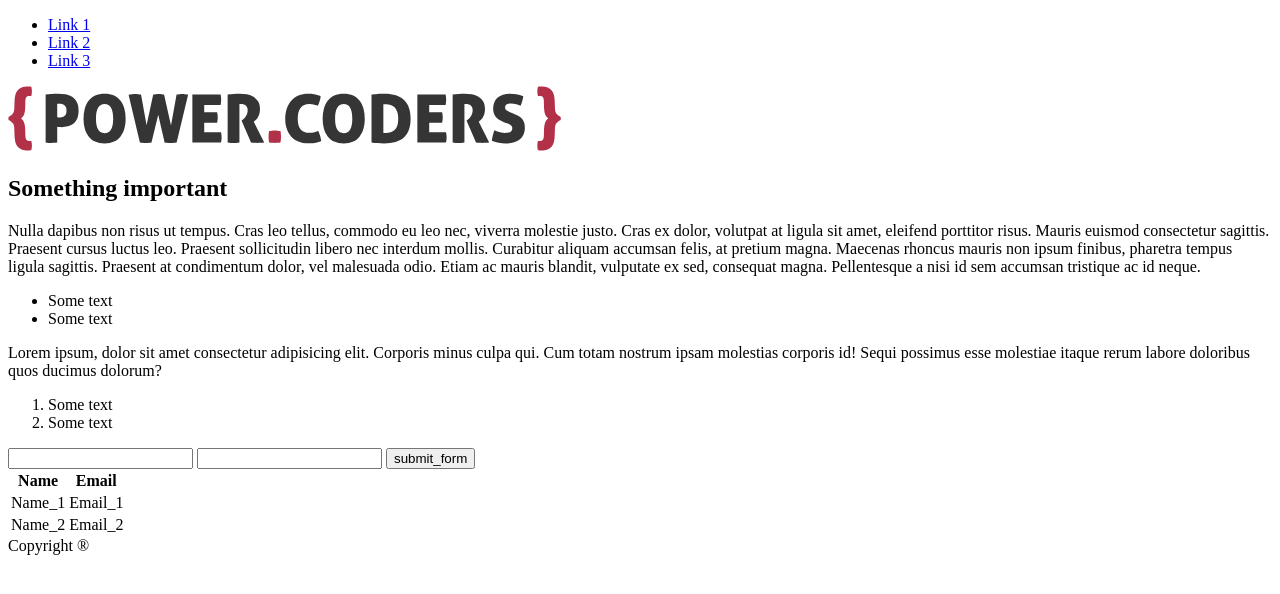
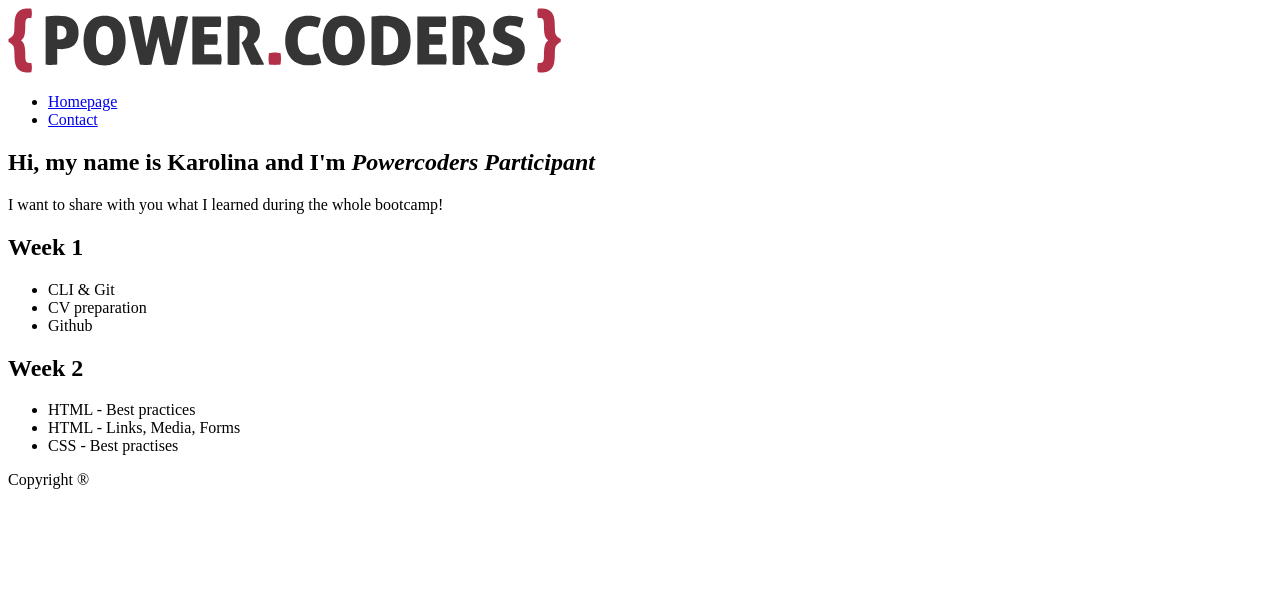
Before and after one commit to KarolinaKotwica/Powercoders-Karolina, a plain HTML site: page week02/html-exercise-1/index.html in a window 1280 px wide. Drawn offline with Linux system fonts and the light colour scheme.

Commit message:
Create new file contact.html

```diff
--- a/week02/html-exercise-1/index.html
+++ b/week02/html-exercise-1/index.html
@@ -10,51 +10,35 @@
     </head>
     <body>
         <header>
+            <img src="powercoders-logo.svg" alt="">
             <nav>
                 <ul>
-                    <li><a href="#">Link 1</a></li>
-                    <li><a href="#">Link 2</a></li>
-                    <li><a href="#">Link 3</a></li>
+                    <li><a href="index.html">Homepage</a></li>
+                    <li><a href="contact.html">Contact</a></li>
                 </ul>
             </nav>
         </header>
         <article>
-            <img src="powercoders-logo.svg" alt="">
-            <h1>Something important</h1>
-            <p>
-                Nulla dapibus non risus ut tempus. Cras leo tellus, commodo eu leo nec, viverra molestie justo. Cras ex dolor, volutpat at ligula sit amet, eleifend porttitor risus. Mauris euismod consectetur sagittis. Praesent cursus luctus leo. Praesent sollicitudin libero nec interdum mollis. Curabitur aliquam accumsan felis, at pretium magna. Maecenas rhoncus mauris non ipsum finibus, pharetra tempus ligula sagittis. Praesent at condimentum dolor, vel malesuada odio. Etiam ac mauris blandit, vulputate ex sed, consequat magna. Pellentesque a nisi id sem accumsan tristique ac id neque.
-                <ul>
-                    <li>Some text</li>
-                    <li>Some text</li>
-                </ul>
-            </p>
-            <p>
-                Lorem ipsum, dolor sit amet consectetur adipisicing elit. Corporis minus culpa qui. Cum totam nostrum ipsam molestias corporis id! Sequi possimus esse molestiae itaque rerum labore doloribus quos ducimus dolorum?
-                <ol>
-                    <li>Some text</li>
-                    <li>Some text</li>
-                </ol>
-            </p>
+
+            <h1>Hi, my name is Karolina and I'm <em>Powercoders Participant</em></h1>
+
+            <p>I want to share with you what I learned during the whole bootcamp!</p>
+            <h2>Week 1</h2>
+            <ul>
+                <li>CLI & Git</li>
+                <li>CV preparation</li>
+                <li>Github</li>
+            </ul>
+
+            <h2>Week 2</h2>
+            <ul>
+                <li>HTML - Best practices</li>
+                <li>HTML - Links, Media, Forms</li>
+                <li>CSS - Best practises</li>
+            </ul>
+
         </article>
-        <form action="#">
-            <input type="text" name="name" id="name">
-            <input type="email" name="email" id="email">
-            <input type="submit" value="submit_form">
-        </form>
-        <table>
-            <tr>
-                <th>Name</th>
-                <th>Email</th>
-            </tr>
-            <tr>
-                <td>Name_1</td>
-                <td>Email_1</td>
-            </tr>
-            <tr>
-                <td>Name_2</td>
-                <td>Email_2</td>
-            </tr>
-        </table>
+
         <footer>
             Copyright &reg;
         </footer>
```
Also changed, not shown: week02/html-exercise-1/contact.html (added, +46 -0 lines).
